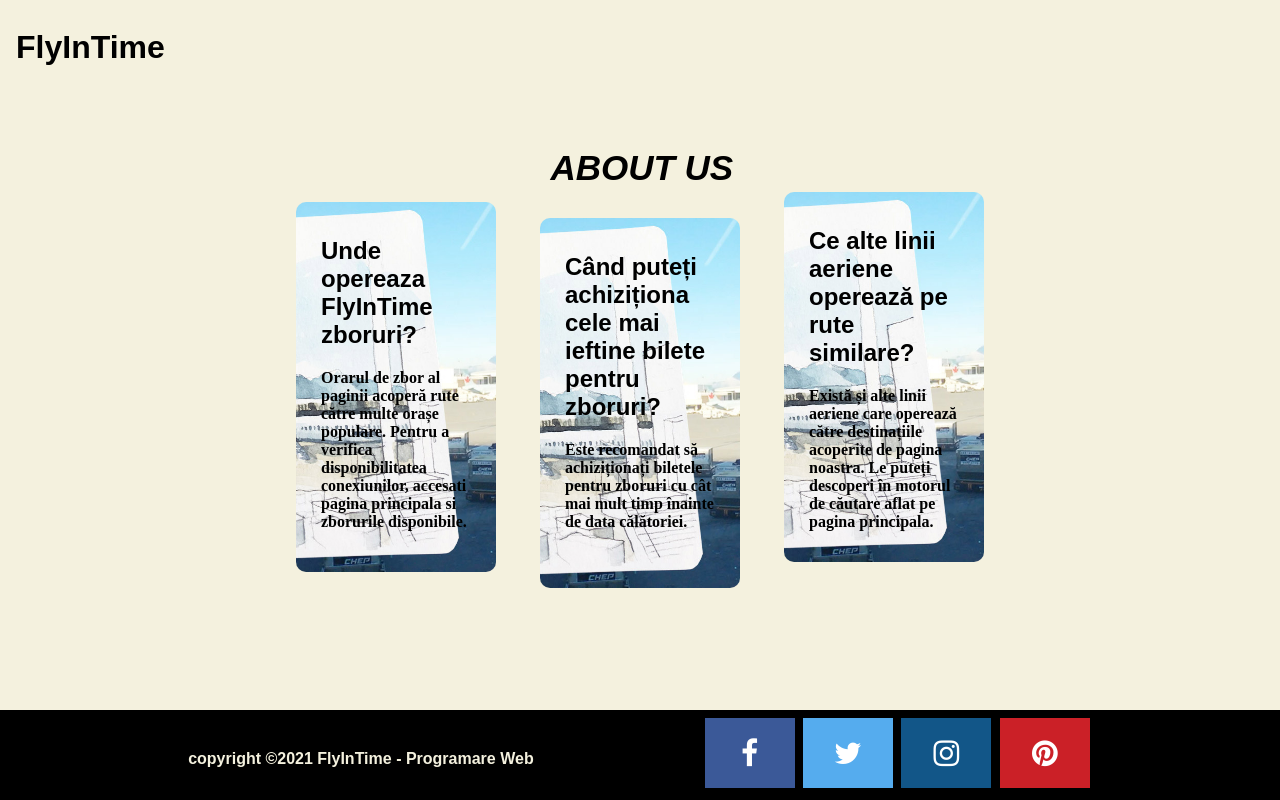
After one commit to MunteanAndra/FlyInTime, a PHP site: page /HomePage/about.php in a window 1280 px wide. The commit adds this page. Run offline with PHP 8.4, Linux system fonts and the light colour scheme.

Commit message:
About and Contact pages done

```diff
--- /dev/null
+++ b/HomePage/about.php
@@ -0,0 +1,155 @@
+<!DOCTYPE html>
+<html>
+    <head>
+        <meta charset="UTF-8">
+        <title>About Us Page</title>
+        <link rel="stylesheet" href="../styles/contactStyle.css">
+        <link rel="stylesheet" href="https://cdnjs.cloudflare.com/ajax/libs/font-awesome/4.7.0/css/font-awesome.min.css">
+    </head>
+
+    <style>
+    h1{
+        font-family: 'poppins',sans-serif;
+        margin-right: 105%;
+        position: absolute;
+        top: 8px;
+        left: 16px;
+    }
+
+    h1 a{
+        color: black;
+        text-decoration: none;
+    }
+
+    p{
+        font-family: "Avenir Next", sans-serif;
+        font-style: italic;
+        margin-left: 43%;
+        margin-top: 140px;
+        font-size: 35px;
+        position: absolute;
+        top: 8px;
+        left: 0px;
+        color: black;
+        text-decoration: none;
+
+        filter: url(#motion-blur-filter);
+    }
+
+    h2, .p1{
+        font-family: 'poppins',sans-serif;
+
+    }
+
+    .p1{
+        color: black;
+        text-decoration: none;
+        font-family: 'poppins',sans-serif;
+    }
+
+    .card{
+        width: 200px;
+        height: 370px;
+        display: inline-block;
+        border-radius: 10px;
+        padding: 15px 25px;
+        box-sizing: border-box;
+        cursor: pointer;
+        margin: 0px 20px;
+        background-image: url(../gifs/airportsketch.jpg);
+        background-position: center;
+        background-size: cover;
+        transition: transform 0.5s;
+
+    }
+
+    .card:hover{
+        transform: translateY(-10px);
+    }
+
+    .footer{
+        position: fixed;
+        left: 0;
+        bottom: 0;
+        width: 100%;
+        height: 90px;
+        background-color: black;
+        color: #f4f1deff;
+        font-family: 'poppins',sans-serif;
+        text-align: center;
+
+    }
+
+    .fa {
+        padding: 20px;
+        font-size: 30px;
+        width: 50px;
+        text-align: center;
+        text-decoration: none;
+        margin: 8px 2px;
+    }
+
+    .fa:hover {
+        opacity: 0.7;
+    }
+
+    .fa-facebook{
+        background: #3B5998;
+        color: white;
+        margin-left: 13%;
+    }
+
+    .fa-twitter {
+        background: #55ACEE;
+        color: white;
+    }
+
+    .fa-instagram{
+        background: #125688;
+        color: white;
+    }
+
+    .fa-pinterest{
+       background: #cb2027;
+       color: white;
+    }
+
+    @media(max-width: 767px){
+        .footer{
+            width: 100%;
+
+        }
+
+    }
+    </style>
+
+    <body>
+        <form action="" method="POST">
+            <h1><a href="home.php">FlyInTime</a></h1>
+            <div>
+                <p><b>ABOUT US</b></p>
+            </div>
+            <div class="card">
+                <h2>Unde opereaza FlyInTime zboruri?</h2>
+                <p1><b>Orarul de zbor al paginii acoperă rute către multe orașe populare. Pentru a verifica disponibilitatea conexiunilor, accesati pagina principala si zborurile disponibile.</b></p1>
+            </div>
+            <div class="card">
+                <h2>Când puteți achiziționa cele mai ieftine bilete pentru zboruri?</h2>
+                <p1><b>Este recomandat să achiziționați biletele pentru zboruri cu cât mai mult timp înainte de data călătoriei.</b></p1>
+            </div>
+            <div class="card">
+                <h2>Ce alte linii aeriene operează pe rute similare?</h2>
+                <p1><b>Există și alte linii aeriene care operează către destinațiile acoperite de pagina noastra. Le puteți descoperi în motorul de căutare aflat pe pagina principala.</b></p1>
+            </div>
+            <div class="footer">
+                <p3><b>copyright &copy;2021 FlyInTime - Programare Web</b></p3>
+                <a href="#" class="fa fa-facebook"></a>
+                <a href="#" class="fa fa-twitter"></a>
+                <a href="#" class="fa fa-instagram"></a>
+                <a href="#" class="fa fa-pinterest"></a>
+            </div>
+         </form>
+
+    </body>
+
+</html>
--- /dev/null
+++ b/styles/contactStyle.css
@@ -0,0 +1,21 @@
+body{
+    height: 100%;
+    margin: 15%;
+    display: grid;
+    justify-items: center;
+    background-color: #f4f1deff;
+
+}
+
+h1{
+    font-family: 'poppins',sans-serif;
+    margin-right: 105%;
+    position: absolute;
+    top: 8px;
+    left: 16px;
+}
+
+h1 a{
+    color: black;
+    text-decoration: none;
+}
```
Also changed, not shown: HomePage/contact.php (added, +85 -0 lines), HomePage/home.php (+50 -2 lines), styles/aboutStyle.css (added, +76 -0 lines), gifs/360_F_220508819_E6NNlnHLa0YPblQEzsCn8xBQslt7bS9g.jpg (added), gifs/Airplane.jpg (added), gifs/airportsketch.jpg (added), gifs/email.png (added), gifs/location.png (added), gifs/phone.png (added).
